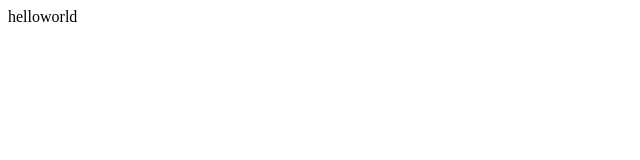
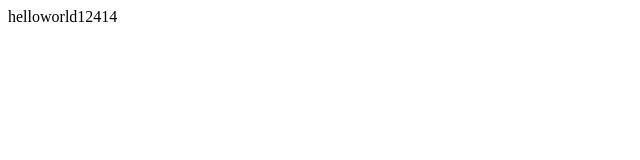
Before and after one commit to sgskill/sgskill.github.io, a plain HTML site: page index.html in a window 1280 px wide. Shown: the full height of the page, 0-640 px from the left. Drawn offline with Linux system fonts and the light colour scheme.

Commit message:
Update index.html

```diff
--- a/index.html
+++ b/index.html
@@ -6,6 +6,6 @@
     <title>Document</title>
 </head>
 <body>
-    helloworld
+    helloworld12414
 </body>
 </html>
```
